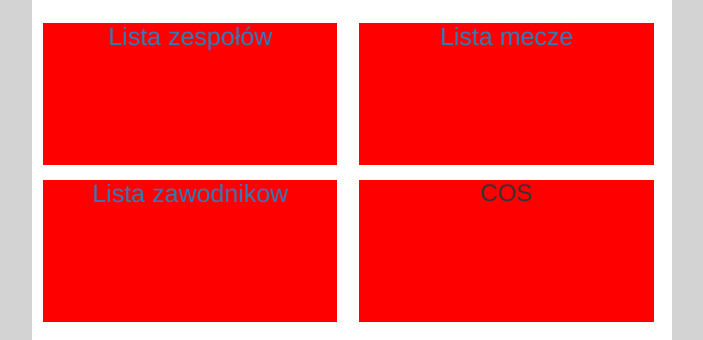
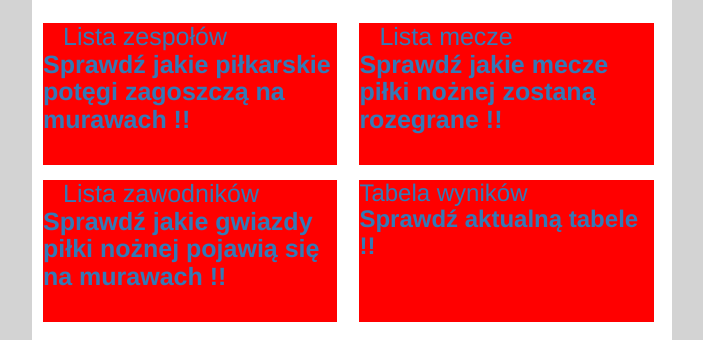
Before and after one commit to cogito96/szkieletyy, a Django app: page /polls/ in a window 1280 px wide. Shown: the part 260-600 px from the top of the page, without its empty margins (288-991 px from the left). Run offline with Django 3.2, Linux system fonts and the light colour scheme; some libraries are stand-ins or nearby versions.

Commit message:
po rewolucji

```diff
--- a/polls/templates/polls/base.html
+++ b/polls/templates/polls/base.html
@@ -9,9 +9,10 @@
     <link rel="stylesheet" href="{% static 'css/matches.css' %}">
     <script type="{% static '/javascript" src="clock.js"></script>
 </head>
-<body>
+
+<body marginheight="0" marginwidth="0">
     <div id="contener">
-        <div class="left_side">
+        <div class="left_side" style="background-color: #d3d3d3;width: 25%;height: 758px;float: left;">
             {% block left_side %}
             <h1 style="Margin:10px;">
                 Menu:
@@ -33,7 +34,7 @@
             </a>
             {% endblock %}
         </div>
-        <div class="center_side">
+        <div class="center_side" style="width: 50%;height: 758px;float: left;">
             <div id="logo">
           <a href="http://www.carlsberg.pl/pl/" target="_blank">
              <img src="https://images3.alphacoders.com/277/277225.jpg" style="width:95%;height:250px;Margin:9px; margin-bottom:0px;"/>
@@ -51,11 +52,12 @@
             2017 &copy; Wykonali Lukasz Bujno, Kamil Letowski, Przemyslaw Noskowicz. Wszelkie prawa zastrzezone
             </div>
         </div>
-        <div class="left_side" onload="clock()"/>
-                adsdasdasds
+        <div class="left_side" style="background-color: #d3d3d3;width: 25%;height: 758px;float: left;" onload="clock()"/>
+
         </div>
 
     </div>
 
 </body>
+
 </html>
--- a/polls/templates/polls/home.html
+++ b/polls/templates/polls/home.html
@@ -2,6 +2,7 @@
 
 {% block aa %}JESTEM W HOME{% endblock %}
 
+<body src="https://d-nm.ppstatic.pl/k/r/25/4d/54bcdff433987_o.jpg?1488202655">
 {% block center_side %}
     {% block left_side %}
     {% endblock %}
@@ -9,22 +10,43 @@
         <div class="title" >
             <a href="http://127.0.0.1:8000/polls/teams/" style="font-size:25px;Margin:20px;">
                 Lista zespołów
+
+            </br>
+            <strong>
+                Sprawdź jakie piłkarskie potęgi zagoszczą na murawach !!
+            </strong>
             </a>
         </div>
         <div class="title">
             <a href="http://127.0.0.1:8000/polls/match/" style="font-size:25px;Margin:20px;">
                 Lista mecze
+
+            </br>
+            <strong>
+                Sprawdź jakie mecze piłki nożnej zostaną rozegrane !!
+            </strong>
             </a>
         </div>
         <div style="clear: both;"></div>
         <div class="title">
             <a href="http://127.0.0.1:8000/polls/players/" style="font-size:25px;Margin:20px;">
-                Lista zawodnikow
+                Lista zawodników
+            </br>
+            <strong>
+                Sprawdź jakie gwiazdy piłki nożnej pojawią się na murawach !!
+            </strong>
             </a>
         </div>
         <div class="title">
-            COS
+            <a>
+                Tabela wyników
+            </br>
+            <strong>
+                Sprawdź aktualną tabele !!
+            </strong>
+            </a>
         </div>
+
         <div style="clear:both"></div>
         <div class="media" style="background-color:#d94348;">
             <a href="https://www.youtube.com/?gl=PL&hl=pl" target="_blank" >
@@ -35,7 +57,7 @@
             <a href="https://www.facebook.com/" target="_blank">
                 <img src="http://www.spidersweb.pl/wp-content/uploads/2013/04/xstare-logo-facebooka.png.pagespeed.ic.smP8cvoST8.png" style="width:157px; height:142px;"/>
             </a>
-            fb
+
         </div>
         <div class="media" style="background-color:#3095d3;">
             <a href="https://twitter.com/" target="_blank" >
@@ -54,3 +76,4 @@
 
     </div>
 {% endblock center_side %}
+</body>
--- a/static/css/matches.css
+++ b/static/css/matches.css
@@ -1,26 +1,10 @@
 
-.left_side {
-    background-color: #d3d3d3;
-    width: 25%;
-    height: 900px;
-    float: left;
-}
 
-.center_side {
-    width: 50%;
-    height: 900px;
-    float: left;
-}
 
 #contener{
 width:100%;
 height:60%;
 }
-.ad {
-    width: 100%;
-    height: 300px;
-}
-
 
 #square{
     width: 50%
@@ -28,7 +12,7 @@ height:60%;
 }
 
 .title{
-    text-align: center;
+
     margin: 11px;
     margin-top:4px;
     width:46%;
@@ -39,8 +23,9 @@ height:60%;
 
 .media{
     margin:15px;
-    width:157px;
-    height:142px;
+    margin-top:10px;
+    width:159px;
+    height:125px;
     float:left;
 }
 
```
